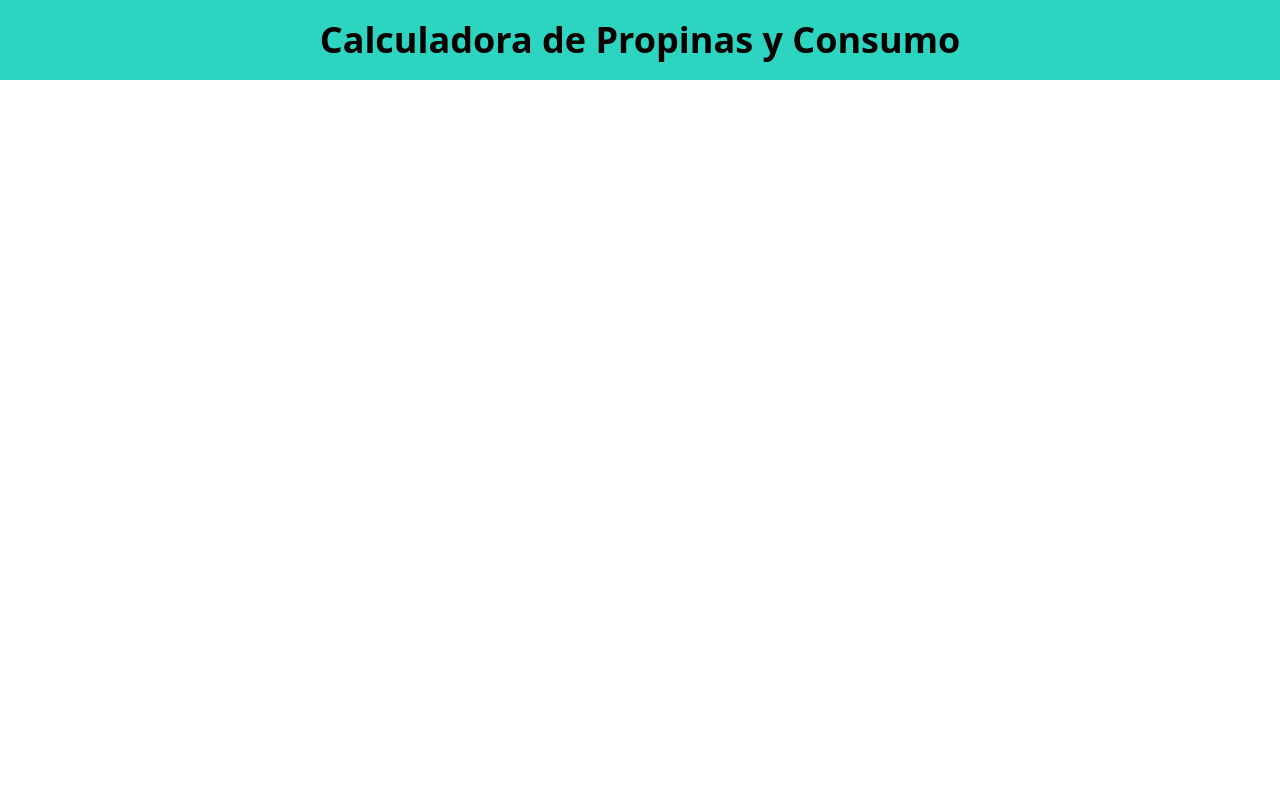
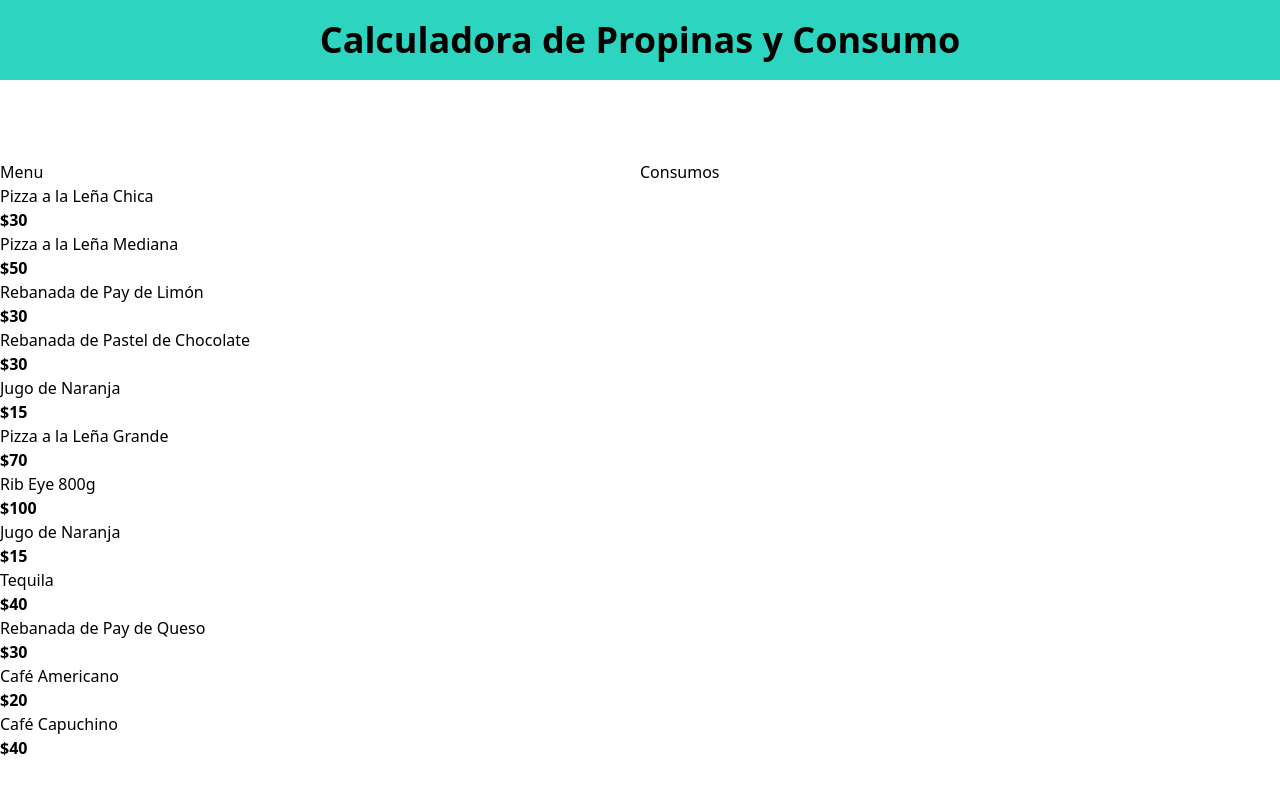
Before and after one commit to victor-varela/calculadora_propina.React-Ts, a React (Vite) app: page / in a window 1280 px wide. Shown: the top 792 px of the page. Built offline with nearby package versions, Linux system fonts and the light colour scheme.

Commit message:
add MenuItem Component

```diff
--- a/src/App.tsx
+++ b/src/App.tsx
@@ -1,13 +1,29 @@
-import { menuItem } from "./data/data";
+import MenuItem from "./components/MenuItem";
+import { menuItems } from "./data/data";
 
 function App() {
-  console.log(menuItem);
+  console.log(menuItems);
 
   return (
     <>
       <header className="bg-teal-400 py-5">
         <h1 className="text-center text-4xl font-black ">Calculadora de Propinas y Consumo</h1>
       </header>
+
+      <main className="max-w-7xl mx-auto py-20 grid md:grid-cols-2">
+        <div>
+          <h2>Menu</h2>
+          {menuItems.map(item =>(
+            <MenuItem
+              key={item.id}
+              item={item}
+            />
+          ))}
+        </div>
+        <div>
+          <h2>Consumos</h2>
+        </div>
+      </main>
     </>
   );
 }
--- /dev/null
+++ b/src/components/MenuItem.tsx
@@ -0,0 +1,20 @@
+import type { MenuItem } from "../types";
+
+type MenuItemProps = {
+  item: MenuItem;
+};
+
+const MenuItem = ({ item }: MenuItemProps) => {
+  console.log(item);
+
+  return (
+    <>
+      <p>{item.name}</p>
+      <p className="font-black">${item.price}</p>
+    </>
+  );
+};
+
+export default MenuItem;
+
+//Se declara el type de las props del componente ya que en el type "original" no existe una propiedad "item", es deicr, en type MenuItem no existe la propiedad item. Por eso creamos un "custom type o componentPropsType" que inlcuya esa prop que viene de App.tsx"
--- a/src/data/data.ts
+++ b/src/data/data.ts
@@ -1,6 +1,6 @@
-import type { MenuItems } from "../types"
+import type { MenuItem } from "../types"
 
-export const menuItem : MenuItems[] = [
+export const menuItems : MenuItem[] = [
     {
       "id": 1,
       "name": "Pizza a la Leña Chica",
--- a/src/types/index.ts
+++ b/src/types/index.ts
@@ -1,4 +1,4 @@
-export type MenuItems = {
+export type MenuItem = {
   id: number;
   name: string;
   price: number;
```
